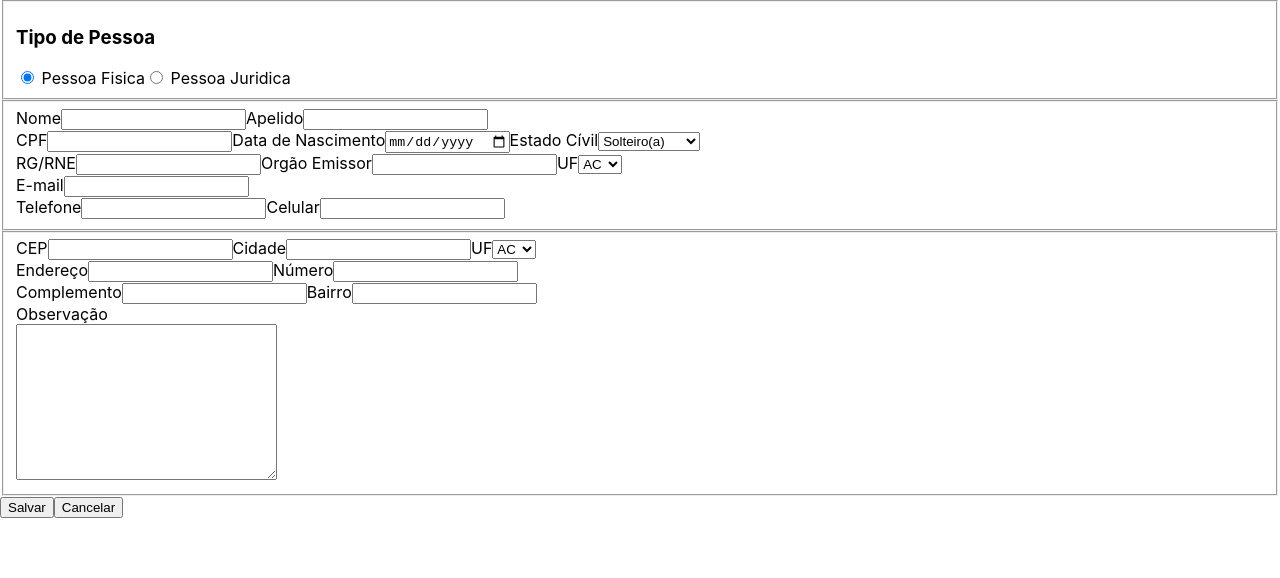
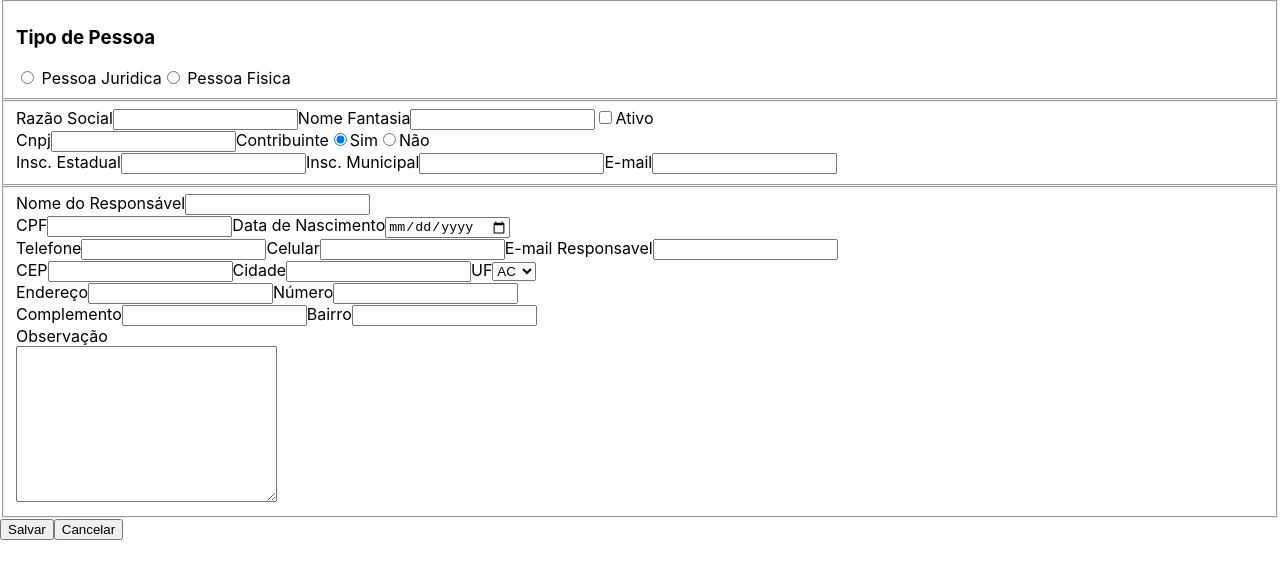
Before and after one commit to WallacyFrancis/crud-cadastro-clientes, a React (Create React App) app: page /clientes/cadastro in a window 1280 px wide. Shown: the top 578 px of the page. Built offline with nearby package versions, Linux system fonts and the light colour scheme.

Commit message:
Add controle de tipo de pessoa no Form.jsx

```diff
--- a/src/frontend/Context/Provider.jsx
+++ b/src/frontend/Context/Provider.jsx
@@ -4,7 +4,7 @@ import Context from './Context';
 
 function Provider({ children }) {
 
-  const [person, setPerson] = useState('cpf');
+  const [person, setPerson] = useState('pj');
 
   function handleChange({target: { value }}) {
     setPerson(value);
--- a/src/frontend/Pages/Form.jsx
+++ b/src/frontend/Pages/Form.jsx
@@ -1,24 +1,38 @@
-import React, { Component } from "react";
-// import FormPJ from "../Components/FormPJ";
+import { useState } from "react";
+import FormPJ from "../Components/FormPJ";
 import FormPF from "../Components/FormPF";
 
-class Form extends Component {
-  render() {
-    return(
+function Form() {
+  const [person, setPerson] = useState('pj');
+
+  const handleClick = ({ target: { value } }) => {
+    setPerson(value);
+  }
+
+  return(
       <form>
         <fieldset>
           <h3>Tipo de Pessoa</h3>
           <label>
-            <input type="radio" name="pessoa" value="pf" checked /> Pessoa Fisica
+            <input
+              type="radio"
+              name="pessoa"
+              value="pj"
+              onClick={ (e) => handleClick(e) }
+            /> Pessoa Juridica
           </label>
           <label>
-            <input type="radio" name="pessoa" value="pj" /> Pessoa Juridica
+            <input
+              type="radio"
+              name="pessoa"
+              value="pf"
+              onClick={ (e) => handleClick(e) }
+            /> Pessoa Fisica
           </label>
         </fieldset>
-          <FormPF />
+        { person !== 'pj' ? <FormPF /> : <FormPJ /> }
       </form>
-    );
-  }
+  );
 }
 
 export default Form;
```
